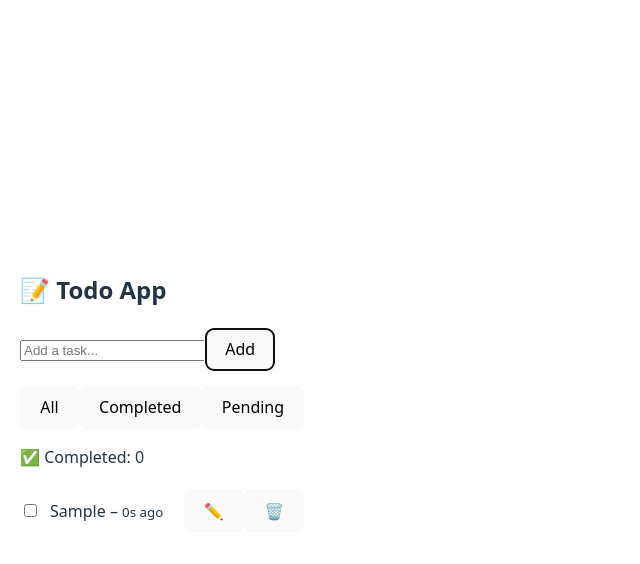
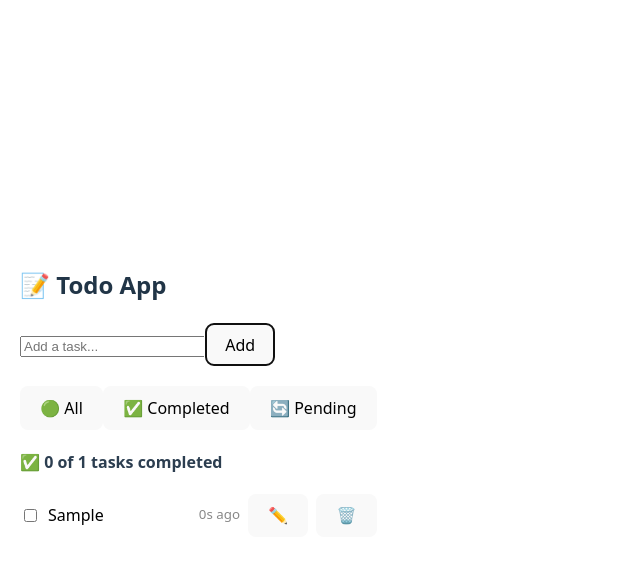
Before and after one commit to hamnas98/TODO-APP, a React (Vite) app: page / in a window 1280 px wide. Both pictures are taken after typing "Sample" into the empty fields and a click on the button "Add". Shown: the top 564 px of the page, without its empty margins (0-640 px from the left). Built offline with nearby package versions, Linux system fonts and the light colour scheme.

Commit message:
updtdeted ui for filter

```diff
--- a/src/App.jsx
+++ b/src/App.jsx
@@ -3,7 +3,7 @@ import React, { useState, useEffect } from "react";
 function App() {
   const [todos, setTodos] = useState([]);
   const [text, setText] = useState("");
-  const [filter, setFilter] = useState("all");
+  const [filter, setFilter] = useState("all"); // "all" | "completed" | "pending"
 
   // Load from localStorage on mount
   useEffect(() => {
@@ -11,20 +11,21 @@ function App() {
     if (stored) setTodos(JSON.parse(stored));
   }, []);
 
-  // Save to localStorage whenever todos change
+  // Save to localStorage on change
   useEffect(() => {
     localStorage.setItem("todos", JSON.stringify(todos));
   }, [todos]);
 
   const addTodo = () => {
-    if (text.trim() === "") return alert("Task cannot be empty");
-    if (todos.some((todo) => todo.text === text.trim())) {
+    const trimmed = text.trim();
+    if (trimmed === "") return alert("Task cannot be empty");
+    if (todos.some((todo) => todo.text === trimmed)) {
       return alert("Duplicate task!");
     }
 
     const newTodo = {
       id: Date.now(),
-      text: text.trim(),
+      text: trimmed,
       completed: false,
       createdAt: new Date().toISOString(),
     };
@@ -33,7 +34,12 @@ function App() {
     setText("");
   };
 
-  const filteredTodos = todos.filter((todo) => {
+  const deleteTodo = (id) => {
+    setTodos(todos.filter((t) => t.id !== id));
+  };
+
+  // Filtering logic
+  const visibleTodos = todos.filter((todo) => {
     if (filter === "completed") return todo.completed;
     if (filter === "pending") return !todo.completed;
     return true;
@@ -51,14 +57,21 @@ function App() {
       />
       <button onClick={addTodo}>Add</button>
 
-      <div style={{ marginTop: 15, marginBottom: 10 }}>
-        <button onClick={() => setFilter("all")}>All</button>
-        <button onClick={() => setFilter("completed")}>Completed</button>
-        <button onClick={() => setFilter("pending")}>Pending</button>
+      {/* Filter Buttons */}
+      <div style={{ marginTop: 20 }}>
+        <button onClick={() => setFilter("all")}>🟢 All</button>
+        <button onClick={() => setFilter("completed")}>✅ Completed</button>
+        <button onClick={() => setFilter("pending")}>🔄 Pending</button>
       </div>
-      <p>✅ Completed: {todos.filter(t => t.completed).length}</p>
+
+      {/* Completed Count Summary */}
+      <div style={{ marginTop: 20, fontWeight: "bold", color: "#2c3e50" }}>
+        ✅ {todos.filter((todo) => todo.completed).length} of {todos.length} tasks completed
+      </div>
+
+      {/* Task List */}
       <ul style={{ marginTop: 20, paddingLeft: 0 }}>
-        {filteredTodos
+        {visibleTodos
           .sort((a, b) => a.completed - b.completed)
           .map((todo) => (
             <li
@@ -68,52 +81,76 @@ function App() {
                 marginBottom: 10,
                 display: "flex",
                 alignItems: "center",
-              justifyContent: "space-between",
               }}
             >
               <input
                 type="checkbox"
                 checked={todo.completed}
-              onChange={() =>
-                setTodos(
-                  todos.map((t) =>
+                onChange={() => {
+                  const updated = todos.map((t) =>
                     t.id === todo.id
                       ? { ...t, completed: !t.completed }
                       : t
-                  )
-                )
-              }
+                  );
+                  setTodos(updated);
+                }}
               />
+
               <span
                 style={{
+                  marginLeft: 8,
+                  textDecoration: todo.completed ? "line-through" : "none",
+                  color: todo.completed ? "gray" : "black",
                   flexGrow: 1,
-                marginLeft: 10,
-                textDecoration: todo.completed ? "line-through" : "none",
                 }}
               >
-              {todo.text} – <small>{timeAgo(todo.createdAt)}</small>
+                {todo.text}
               </span>
+
+              <small style={{ marginLeft: 8, color: "#888" }}>
+                {timeAgo(todo.createdAt)}
+              </small>
+
+              {/* ✏️ Edit Button */}
               <button
                 onClick={() => {
-                const newText = prompt("Edit todo:", todo.text);
-                if (newText && newText !== todo.text) {
-                  setTodos(
-                    todos.map((t) =>
-                      t.id === todo.id ? { ...t, text: newText } : t
-                    )
+                  const newText = prompt("Edit your task:", todo.text);
+                  if (newText && newText.trim() !== "") {
+                    const isDuplicate = todos.some(
+                      (t) =>
+                        t.text.toLowerCase() ===
+                          newText.trim().toLowerCase() &&
+                        t.id !== todo.id
                     );
+                    if (isDuplicate) {
+                      alert("Duplicate task not allowed.");
+                      return;
+                    }
+
+                    const updated = todos.map((t) =>
+                      t.id === todo.id
+                        ? { ...t, text: newText.trim() }
+                        : t
+                    );
+                    setTodos(updated);
                   }
                 }}
-              title="Edit"
+                style={{ marginLeft: 8 }}
               >
                 ✏️
               </button>
+
+              {/* 🗑️ Delete Button */}
               <button
                 onClick={() => {
-                if (window.confirm("Are you sure you want to delete this task?")) {
-                  setTodos(todos.filter((t) => t.id !== todo.id));
+                  const confirmed = window.confirm(
+                    "Are you sure you want to delete this task?"
+                  );
+                  if (confirmed) {
+                    deleteTodo(todo.id);
                   }
                 }}
+                style={{ marginLeft: 8 }}
                 title="Delete"
               >
                 🗑️
```
Lines whose indentation alone changed are shown as unchanged.
